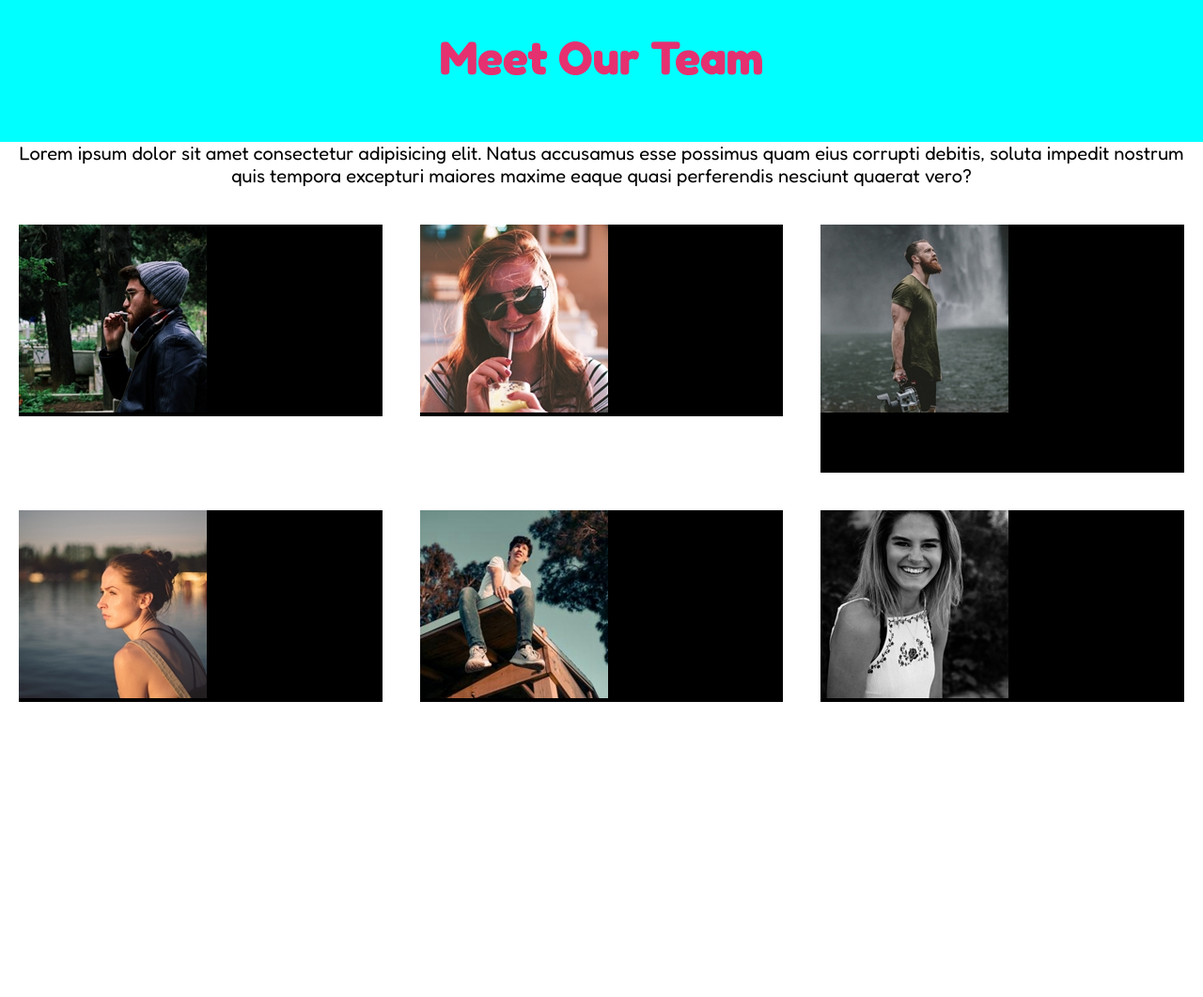
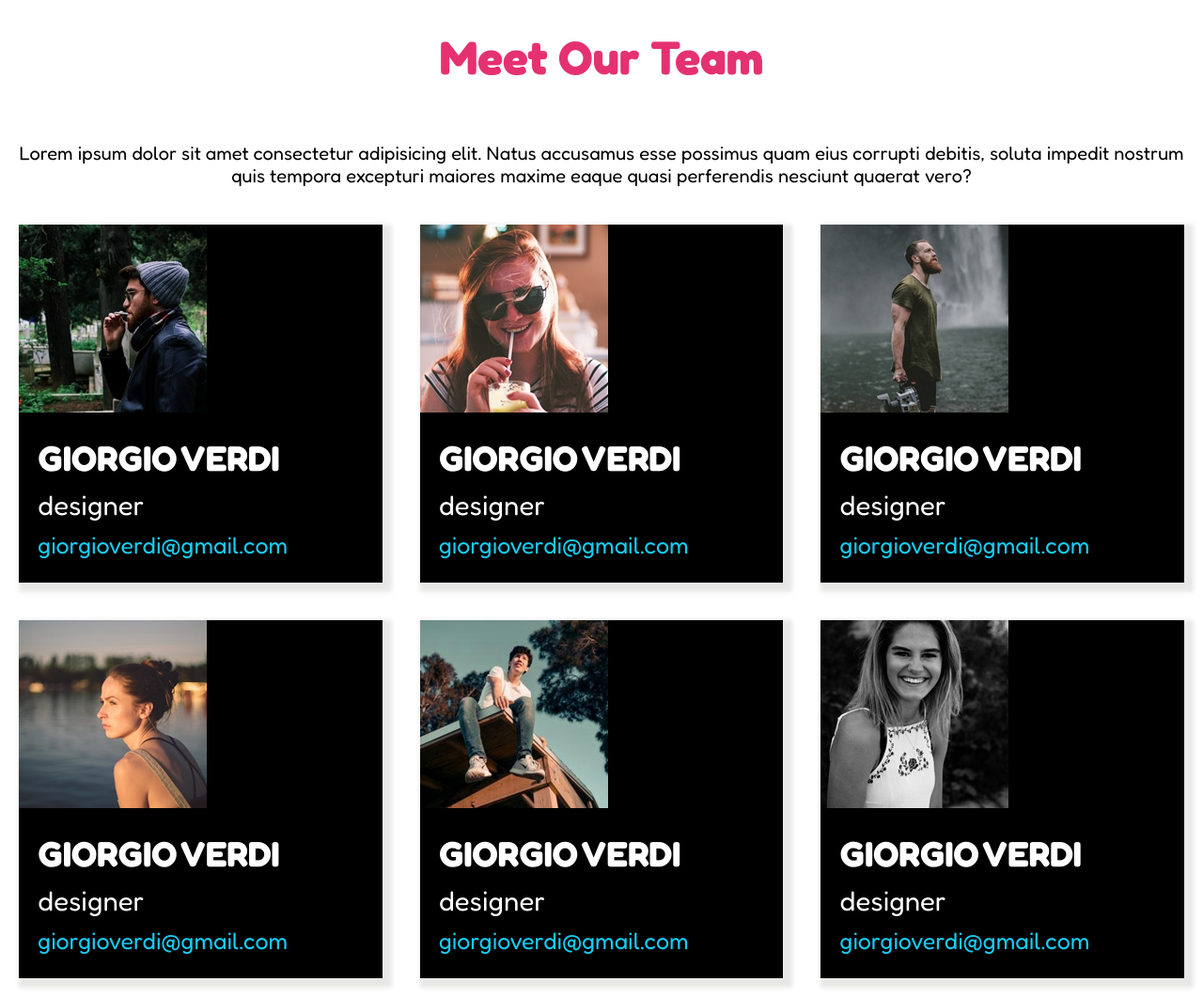
Before and after one commit to danielecarpentiero/html-css-float-cards, a plain HTML site: page index.html in a window 1280 px wide. Shown: the whole page at 94% size. Before the commit the page ends 800 px from the top, so only its background shows below. Drawn offline with Linux system fonts and the light colour scheme.

Commit message:
copy-paste names

```diff
--- a/css/style.css
+++ b/css/style.css
@@ -9,12 +9,11 @@ body {
 }
 
 header {
-  background-color: aqua;
   font-size: 50px;
   text-align: center;
   padding-top: 30px;
   padding-bottom: 60px;
-  font-weight: bold;
+  font-weight: 700;
   color: #e53170;
 }
 
@@ -25,14 +24,14 @@ p {
 }
 
 .container {
-  max-width: 1500px;
+  max-width: 2000px;
   margin: 0 auto;
 }
 
 .clearfix::after {
   content: '';
+  clear: both;
   display: block;
-  clear: both;
 }
 
 .albums {
@@ -40,4 +39,39 @@ p {
   background-color: black;
   margin: 20px;
   float: left;
+  box-shadow: 5px 5px 5px 5px #e7e7e6;
 }
+
+.text {
+  padding: 20px;
+}
+
+.text,
+img {
+  float: left;
+  font-size: 25px;
+}
+
+h2,
+h3,
+h4 {
+  padding-top: 5px;
+  padding-bottom: 5px;
+}
+
+h2 {
+  font-weight: 700;
+}
+
+h2,
+h3 {
+  color: white;
+}
+h4 {
+  color: #17ccf2;
+}
+
+h3,
+h4 {
+  font-weight: 400;
+}
--- a/index.html
+++ b/index.html
@@ -27,24 +27,51 @@
         <div class="clearfix">
           <div class="albums">
             <img src="assets\img\male1.png" alt="uomo1" />
+            <div class="text">
+              <h2>GIORGIO VERDI</h2>
+              <h3>designer</h3>
+              <h4>giorgioverdi@gmail.com</h4>
+            </div>
           </div>
           <div class="albums">
             <img src="assets\img\female1.png" alt="donna1" />
+            <div class="text">
+              <h2>GIORGIO VERDI</h2>
+              <h3>designer</h3>
+              <h4>giorgioverdi@gmail.com</h4>
+            </div>
           </div>
           <div class="albums">
             <img src="assets\img\male2.png" alt="uomo2" />
-            <div>marco bianchi</div>
-            <div>designer</div>
-            <div>email</div>
+            <div class="text">
+              <h2>GIORGIO VERDI</h2>
+              <h3>designer</h3>
+              <h4>giorgioverdi@gmail.com</h4>
+            </div>
           </div>
           <div class="albums">
             <img src="assets\img\female2.png" alt="donna2" />
+            <div class="text">
+              <h2>GIORGIO VERDI</h2>
+              <h3>designer</h3>
+              <h4>giorgioverdi@gmail.com</h4>
+            </div>
           </div>
           <div class="albums">
             <img src="assets\img\male3.png" alt="uomo3" />
+            <div class="text">
+              <h2>GIORGIO VERDI</h2>
+              <h3>designer</h3>
+              <h4>giorgioverdi@gmail.com</h4>
+            </div>
           </div>
           <div class="albums">
             <img src="assets\img\female3.png" alt="donna3" />
+            <div class="text">
+              <h2>GIORGIO VERDI</h2>
+              <h3>designer</h3>
+              <h4>giorgioverdi@gmail.com</h4>
+            </div>
           </div>
         </div>
       </div>
```
